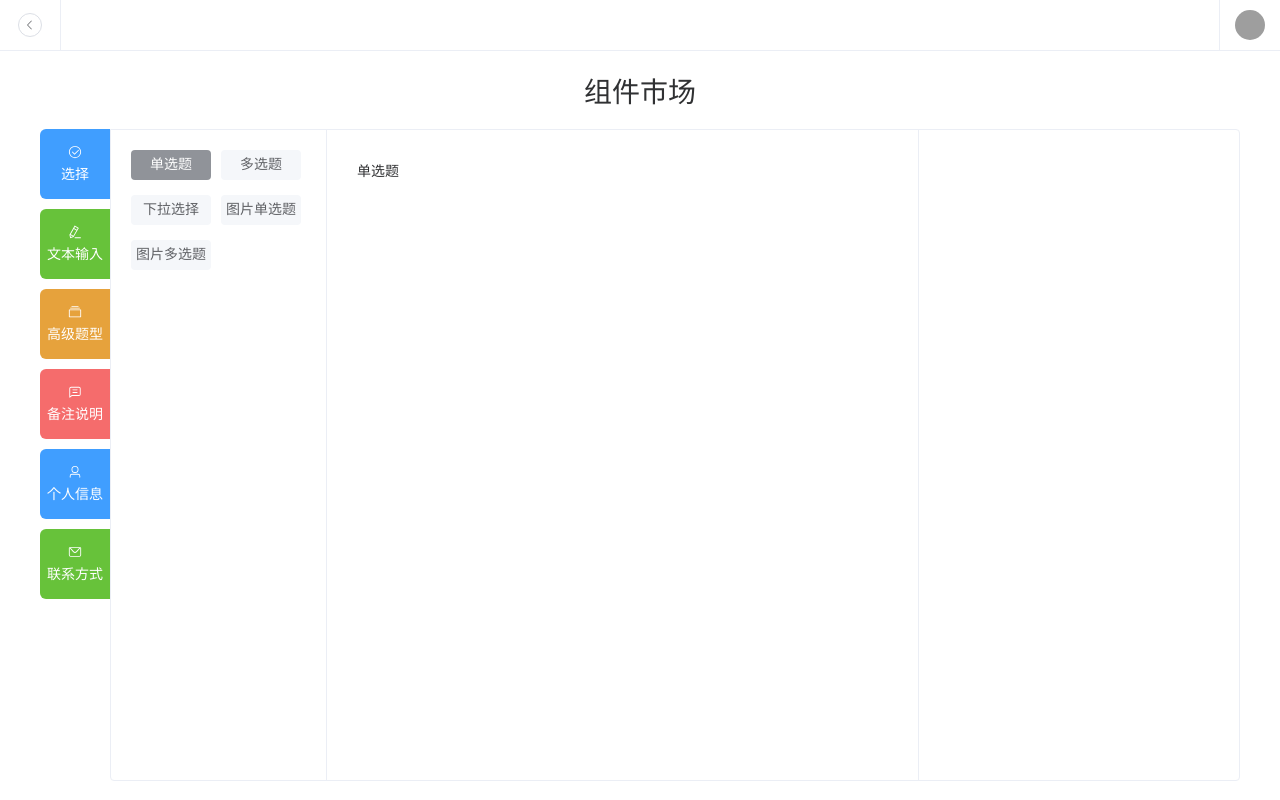
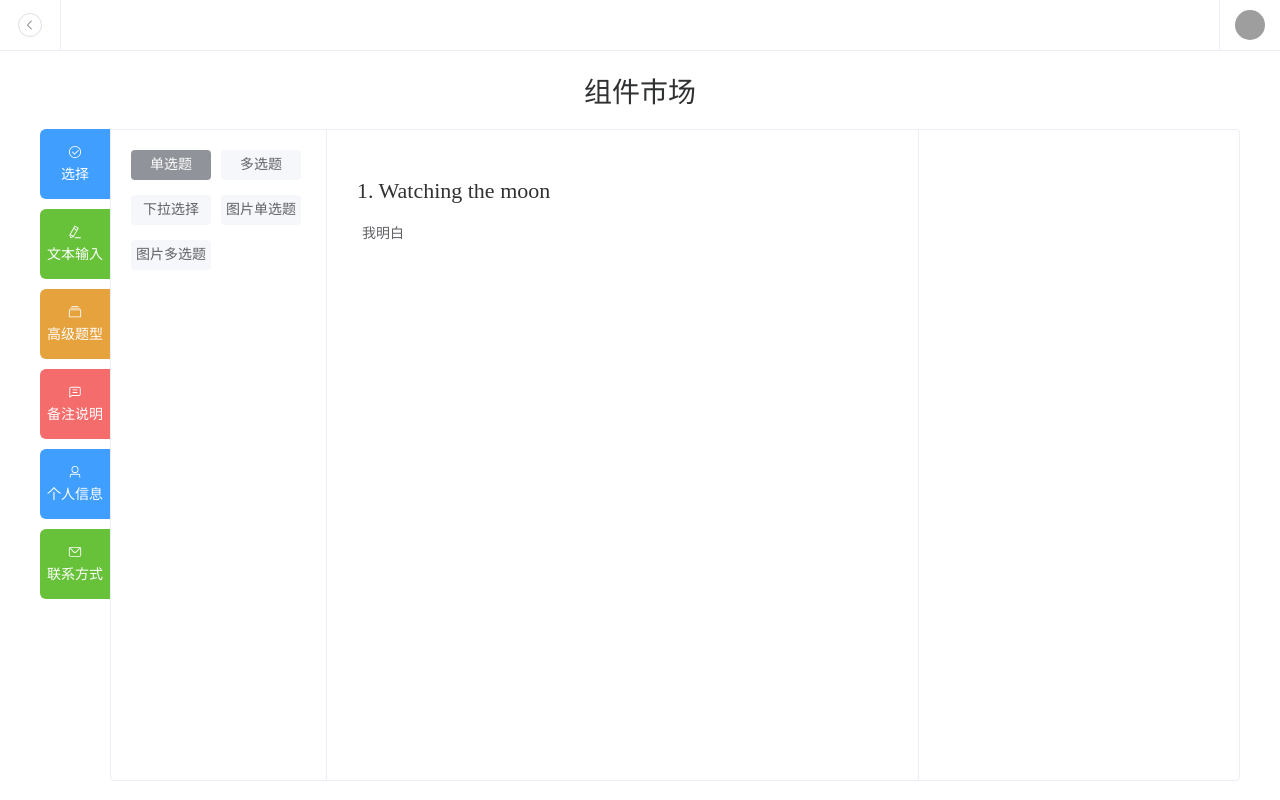
Before and after one commit to tsycheese/vue-nocode-questionnaire, a Vue app: page /single-select in a window 1280 px wide. Built offline with nearby package versions, Linux system fonts and the light colour scheme; grey boxes are pictures that could not be loaded; the HTML template or start-up script is replaced by a standard one.

Commit message:
添加 MaterialHeader 组件，用于存放编辑组件的标题和描述；并在 SingleSelect 编辑组件试验使用

```diff
--- /dev/null
+++ b/src/components/ServeComs/Materials/Common/MaterialHeader.vue
@@ -0,0 +1,28 @@
+<template>
+  <div class="material-header">
+    <h2 class="title">
+      <span>1.</span>
+      <span>Watching the moon</span>
+    </h2>
+    <div class="desc">我明白</div>
+  </div>
+</template>
+
+<script setup lang="ts"></script>
+
+<style scoped lang="scss">
+h2 {
+  font-size: 22px;
+  font-weight: normal;
+
+  & > span {
+    margin-right: 5px;
+  }
+}
+
+.desc {
+  font-size: var(--font-size-base);
+  color: var(--font-color-light);
+  text-indent: 5px;
+}
+</style>
--- a/src/components/ServeComs/Materials/SelectComs/SingleSelect.vue
+++ b/src/components/ServeComs/Materials/SelectComs/SingleSelect.vue
@@ -1,8 +1,12 @@
 <template>
-  <div>单选题</div>
+  <div class="single-select">
+    <MaterialHeader />
+  </div>
 </template>
 
 <script setup lang="ts">
+import MaterialHeader from '../Common/MaterialHeader.vue';
+
 const props = defineProps({
   status: {
     type: Object,
```
